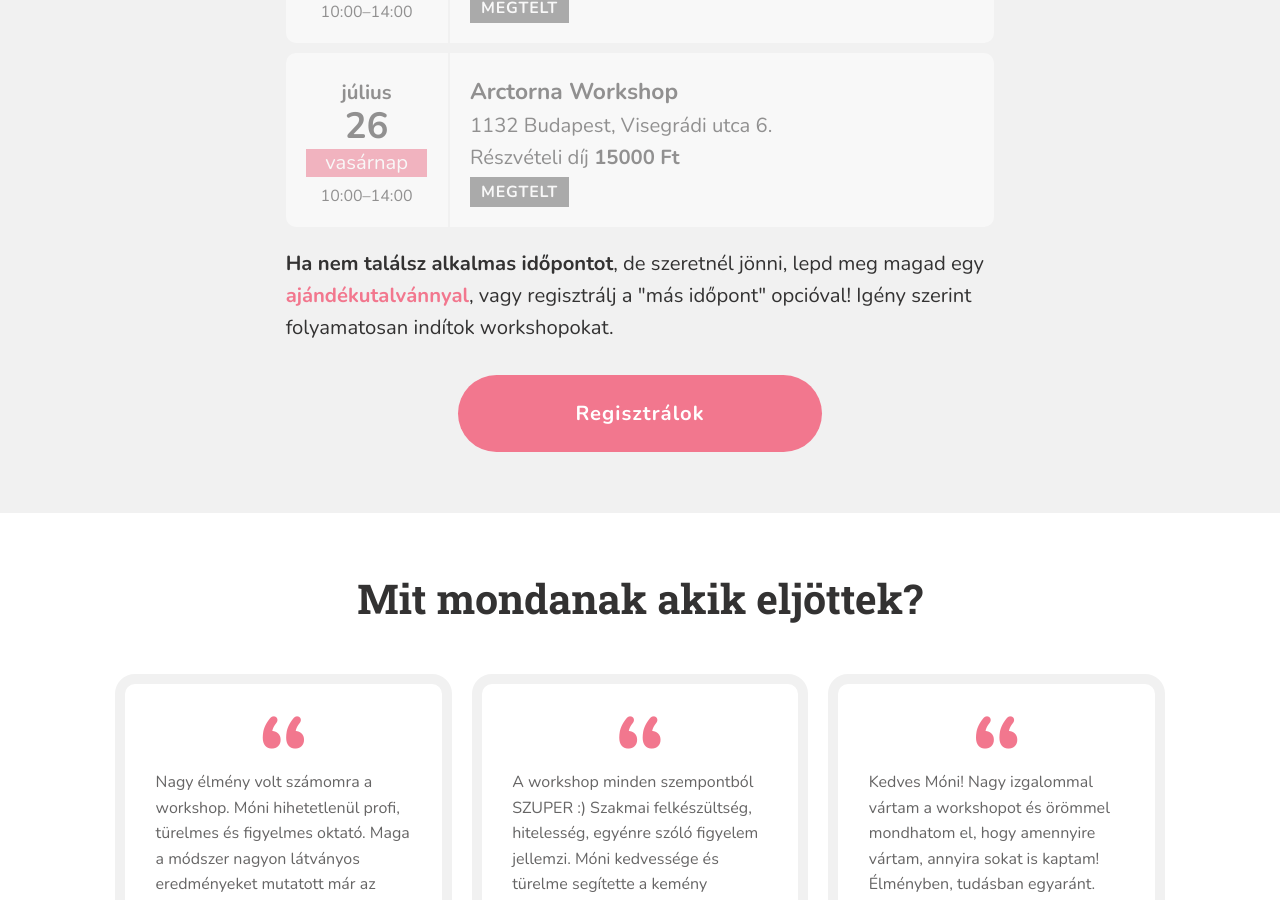
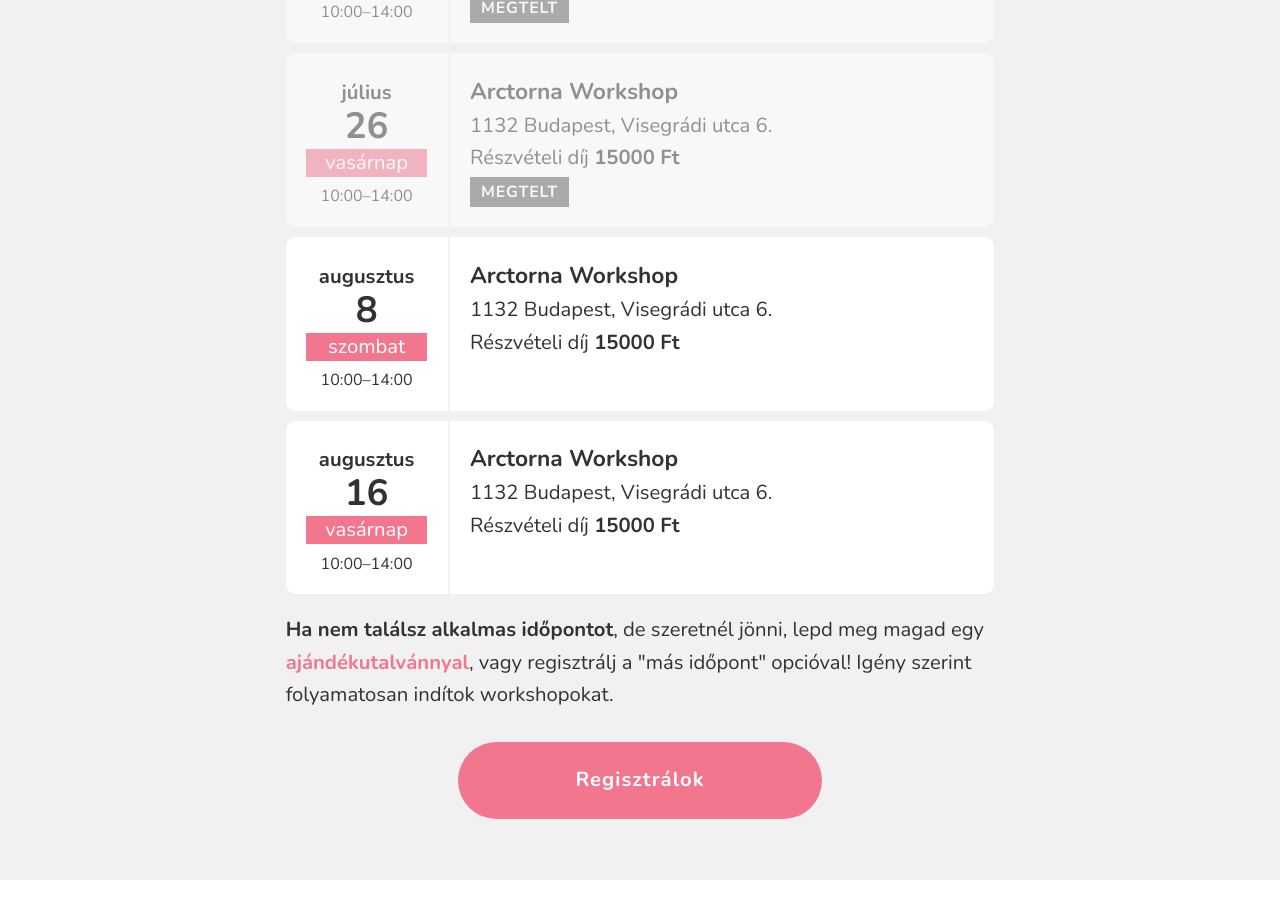
Before and after one commit to monikamudra/arctorna, a Jekyll site: the page built from workshop.md, in a window 1280 px wide and 900 px high, scrolled down 2997 px. Built offline with Jekyll 4.4.1, drawn with Linux system fonts in a browser that asks for light colours.

Commit message:
Update workshop events

```diff
--- a/_data/workshop.yaml
+++ b/_data/workshop.yaml
@@ -18,13 +18,6 @@ events:
   #   link: "https://link.to/the-event"
   #   description: >-
   #     Arctorna workshop Mónival
-
-  - date: 2020-6-27-T10:00
-    start: "10:00"
-    end: "14:00"
-    title: Arctorna Workshop
-    address: 1132 Budapest, Visegrádi utca 6.
-    full: true
   - date: 2020-7-11-T10:00
     start: "10:00"
     end: "14:00"
@@ -43,3 +36,15 @@ events:
     title: Arctorna Workshop
     address: 1132 Budapest, Visegrádi utca 6.
     full: true
+  - date: 2020-8-8-T10:00
+    start: "10:00"
+    end: "14:00"
+    title: Arctorna Workshop
+    address: 1132 Budapest, Visegrádi utca 6.
+    full: false
+  - date: 2020-8-16-T10:00
+    start: "10:00"
+    end: "14:00"
+    title: Arctorna Workshop
+    address: 1132 Budapest, Visegrádi utca 6.
+    full: false
```
